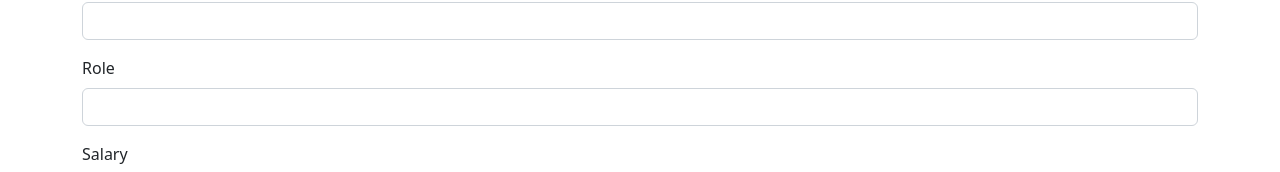
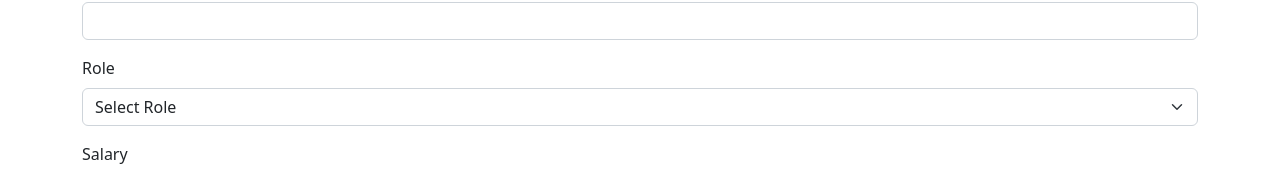
Before and after one commit to mariana0412/Supermarket, a React (Create React App) app in the folder client/: page /employees/new in a window 1280 px wide. Shown: the part 324-496 px from the top of the page. Built offline with nearby package versions, Linux system fonts and the light colour scheme.

Commit message:
Limit the ability to choose the role of an employee to cashier and manager

```diff
--- a/client/src/Employee/EmployeeEdit.js
+++ b/client/src/Employee/EmployeeEdit.js
@@ -77,8 +77,17 @@ const EmployeeEdit = () => {
 
                 <FormGroup>
                     <Label for="empl_role">Role</Label>
-                    <Input type="text" name="empl_role" id="empl_role" required value={employee.empl_role || ''}
-                           onChange={handleChange} autoComplete="empl_role"/>
+                    <Input
+                        type="select"
+                        name="empl_role"
+                        id="empl_role"
+                        required value={employee.empl_role || ''}
+                        onChange={handleChange}
+                        autoComplete="empl_role">
+                        <option value="">Select Role</option>
+                        <option value="Cashier">Cashier</option>
+                        <option value="Manager">Manager</option>
+                    </Input>
                 </FormGroup>
 
                 <FormGroup>
```
